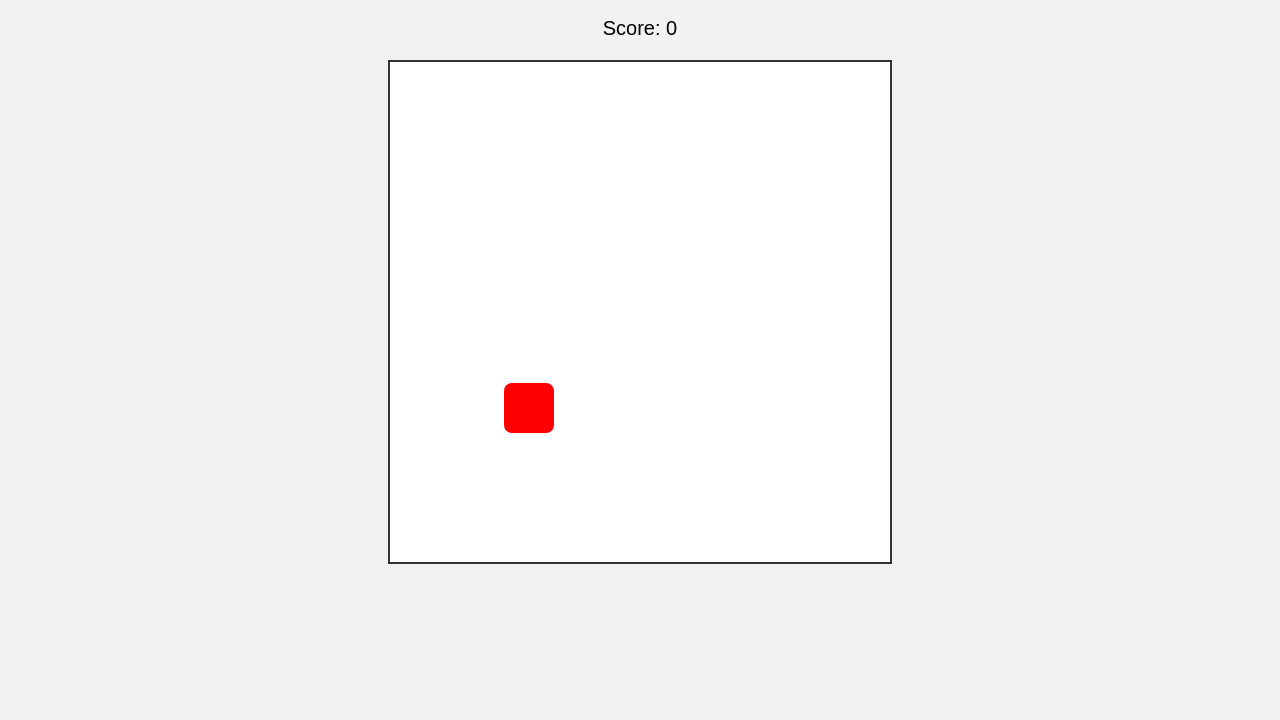
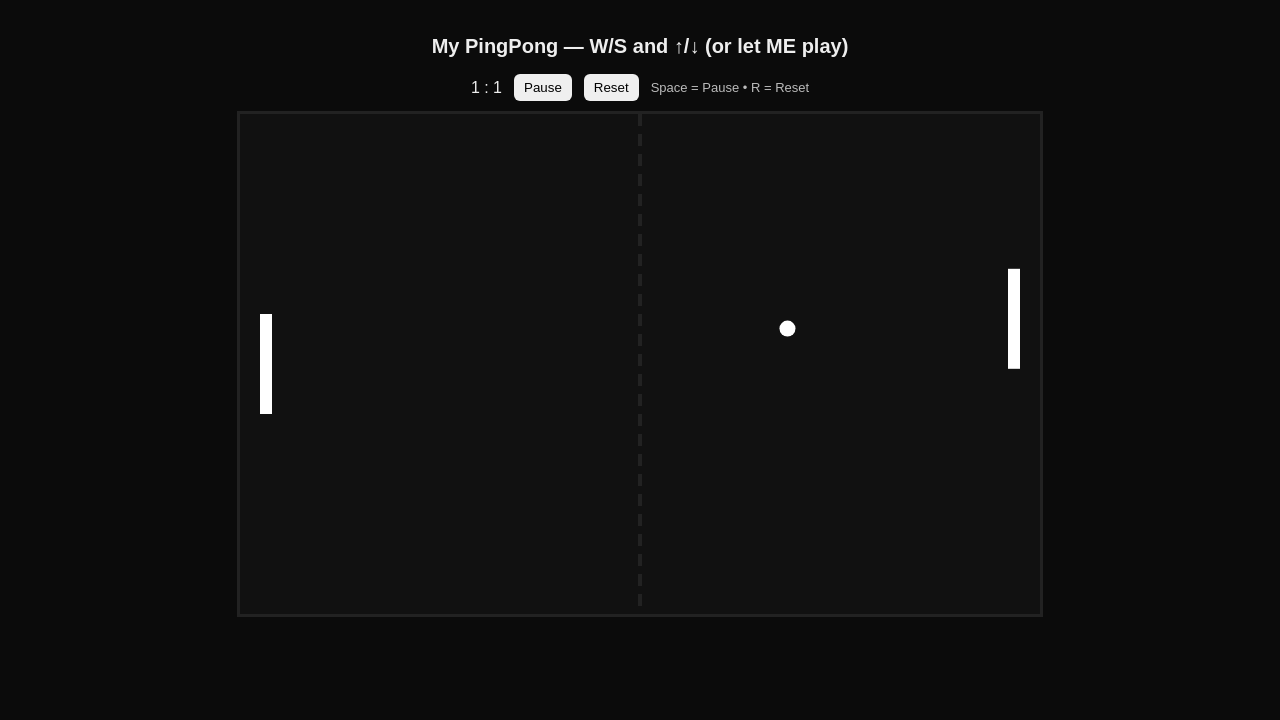
Before and after one commit to shahidterra65/multibranch_jenkins, a plain HTML site: page index.html in a window 1280 px wide. Shown: the part 80-800 px from the top of the page. Drawn offline with Linux system fonts and the light colour scheme.

Commit message:
devop branch added

```diff
--- a/index.html
+++ b/index.html
@@ -1,76 +1,199 @@
 <!DOCTYPE html>
 <html lang="en">
 <head>
-  <meta charset="UTF-8">
-  <title>Click the Box Game</title>
+  <meta charset="utf-8" />
+  <title>My-ping-Pong — Play in Your Browser</title>
+  <meta name="viewport" content="width=device-width,initial-scale=1" />
   <style>
-    body {
-      font-family: Arial, sans-serif;
-      text-align: center;
-      margin: 0;
-      padding: 0;
-      background: #f2f2f2;
-    }
-    h1 {
-      background: #333;
-      color: white;
-      padding: 20px;
-      margin: 0;
-    }
-    #gameArea {
-      margin: 20px auto;
-      width: 500px;
-      height: 500px;
-      background: white;
-      border: 2px solid #333;
-      position: relative;
-      overflow: hidden;
-    }
-    .box {
-      width: 50px;
-      height: 50px;
-      background: red;
-      position: absolute;
-      cursor: pointer;
-      border-radius: 8px;
-    }
-    #score {
-      font-size: 20px;
-      margin: 20px;
-    }
+    html,body { height:100%; margin:0; font-family: Arial, Helvetica, sans-serif; background:#0b0b0b; color:#eee; display:flex; align-items:center; justify-content:center; flex-direction:column; }
+    h1 { margin:12px 0 6px; font-size:20px; }
+    canvas { background:#111; border:3px solid #222; display:block; }
+    #hud { margin:10px; display:flex; gap:12px; align-items:center; }
+    button { padding:6px 10px; border-radius:6px; border:none; cursor:pointer; }
+    .hint { font-size:13px; color:#bbb; }
   </style>
 </head>
 <body>
-  <h1>Count the Box!</h1>
-  <p id="score">Score: 0</p>
-  <div id="gameArea"></div>
+  <h1>My PingPong — W/S and ↑/↓ (or let ME play)</h1>
+  <div id="hud">
+    <div id="score">0 : 0</div>
+    <button id="pauseBtn">Pause</button>
+    <button id="resetBtn">Reset</button>
+    <div class="hint">Space = Pause • R = Reset</div>
+  </div>
+  <canvas id="c" width="800" height="500"></canvas>
 
   <script>
-    const gameArea = document.getElementById('gameArea');
-    const scoreDisplay = document.getElementById('score');
-    let score = 0;
+    // --- Setup
+    const canvas = document.getElementById('c');
+    const ctx = canvas.getContext('2d');
+    const W = canvas.width, H = canvas.height;
 
-    function spawnBox() {
-      const box = document.createElement('div');
-      box.classList.add('box');
+    // paddles
+    const P_W = 12, P_H = 100;
+    const P_SPEED = 6;
+    const left = { x: 20, y: (H - P_H)/2 };
+    const right = { x: W - 20 - P_W, y: (H - P_H)/2 };
 
-      const x = Math.floor(Math.random() * (gameArea.clientWidth - 50));
-      const y = Math.floor(Math.random() * (gameArea.clientHeight - 50));
+    // ball
+    const BALL_R = 8;
+    let ball = { x: W/2, y: H/2, vx: 6 * (Math.random() > 0.5 ? 1 : -1), vy: 3 * (Math.random() > 0.5 ? 1 : -1) };
 
-      box.style.left = x + 'px';
-      box.style.top = y + 'px';
+    let leftScore = 0, rightScore = 0;
+    const scoreEl = document.getElementById('score');
+    const pauseBtn = document.getElementById('pauseBtn');
+    const resetBtn = document.getElementById('resetBtn');
 
-      box.addEventListener('click', () => {
-        score++;
-        scoreDisplay.textContent = "Score: " + score;
-        gameArea.removeChild(box);
-        spawnBox();
-      });
+    let paused = false;
 
-      gameArea.appendChild(box);
+    // input state
+    const keys = { w:false, s:false, up:false, down:false };
+
+    document.addEventListener('keydown', (e)=>{
+      if (e.key === 'w' || e.key === 'W') keys.w = true;
+      if (e.key === 's' || e.key === 'S') keys.s = true;
+      if (e.key === 'ArrowUp') keys.up = true;
+      if (e.key === 'ArrowDown') keys.down = true;
+      if (e.code === 'Space') togglePause();
+      if (e.key === 'r' || e.key === 'R') resetGame();
+    });
+    document.addEventListener('keyup', (e)=>{
+      if (e.key === 'w' || e.key === 'W') keys.w = false;
+      if (e.key === 's' || e.key === 'S') keys.s = false;
+      if (e.key === 'ArrowUp') keys.up = false;
+      if (e.key === 'ArrowDown') keys.down = false;
+    });
+
+    pauseBtn.addEventListener('click', togglePause);
+    resetBtn.addEventListener('click', resetGame);
+
+    function togglePause(){
+      paused = !paused;
+      pauseBtn.textContent = paused ? 'Resume' : 'Pause';
     }
 
-    spawnBox();
+    function resetBall(toRight){
+      ball.x = W/2;
+      ball.y = H/2;
+      // randomize vertical a bit
+      ball.vx = (toRight ? 1 : -1) * (5 + Math.random()*2);
+      ball.vy = (Math.random() - 0.5) * 6;
+    }
+
+    function resetGame(){
+      leftScore = 0; rightScore = 0;
+      updateScore();
+      resetBall(Math.random() > 0.5);
+      paused = false;
+      pauseBtn.textContent = 'Pause';
+    }
+
+    function updateScore(){ scoreEl.textContent = `${leftScore} : ${rightScore}`; }
+
+    // simple collision paddle vs ball
+    function paddleHit(paddle){
+      // paddle edges
+      return (ball.x - BALL_R < paddle.x + P_W && ball.x + BALL_R > paddle.x &&
+              ball.y + BALL_R > paddle.y && ball.y - BALL_R < paddle.y + P_H);
+    }
+
+    // draw
+    function draw(){
+      ctx.clearRect(0,0,W,H);
+
+      // middle dashed line
+      ctx.fillStyle = '#222';
+      const dashH = 12, gap = 8;
+      for(let y=0; y<H; y += dashH + gap){
+        ctx.fillRect(W/2 - 2, y, 4, dashH);
+      }
+
+      // paddles
+      ctx.fillStyle = '#fff';
+      ctx.fillRect(left.x, left.y, P_W, P_H);
+      ctx.fillRect(right.x, right.y, P_W, P_H);
+
+      // ball
+      ctx.beginPath();
+      ctx.arc(ball.x, ball.y, BALL_R, 0, Math.PI*2);
+      ctx.fill();
+
+      // scores are handled in DOM
+    }
+
+    // update physics
+    function update(){
+      // paddles controlled by keys
+      if (keys.w) left.y -= P_SPEED;
+      if (keys.s) left.y += P_SPEED;
+      // right paddle: user if arrow keys else simple AI
+      const rightUser = keys.up || keys.down;
+      if (rightUser){
+        if (keys.up) right.y -= P_SPEED;
+        if (keys.down) right.y += P_SPEED;
+      } else {
+        // simple AI: move toward ball, limited speed
+        const center = right.y + P_H/2;
+        if (Math.abs(center - ball.y) > 8){
+          right.y += (ball.y > center) ? 3.6 : -3.6;
+        }
+      }
+
+      // keep paddles inside canvas
+      left.y = Math.min(Math.max(0, left.y), H - P_H);
+      right.y = Math.min(Math.max(0, right.y), H - P_H);
+
+      // move ball
+      ball.x += ball.vx;
+      ball.y += ball.vy;
+
+      // top/bottom bounce
+      if (ball.y - BALL_R < 0){ ball.y = BALL_R; ball.vy *= -1; }
+      if (ball.y + BALL_R > H){ ball.y = H - BALL_R; ball.vy *= -1; }
+
+      // paddle collisions
+      if (paddleHit(left) && ball.vx < 0){
+        ball.x = left.x + P_W + BALL_R; // nudge out
+        // reflect and add angle based on where it hit
+        const hitPos = (ball.y - (left.y + P_H/2)) / (P_H/2); // -1 .. 1
+        ball.vx = Math.abs(ball.vx) + 0.6; // speed up slightly
+        ball.vy = hitPos * 6;
+      }
+      if (paddleHit(right) && ball.vx > 0){
+        ball.x = right.x - BALL_R;
+        const hitPos = (ball.y - (right.y + P_H/2)) / (P_H/2);
+        ball.vx = -Math.abs(ball.vx) - 0.6;
+        ball.vy = hitPos * 6;
+      }
+
+      // scoring
+      if (ball.x < 0){
+        // right scores
+        rightScore++;
+        updateScore();
+        resetBall(true);
+      }
+      if (ball.x > W){
+        // left scores
+        leftScore++;
+        updateScore();
+        resetBall(false);
+      }
+    }
+
+    // main loop
+    function loop(){
+      if (!paused){
+        update();
+      }
+      draw();
+      requestAnimationFrame(loop);
+    }
+
+    // start
+    updateScore();
+    resetBall(Math.random()>0.5);
+    requestAnimationFrame(loop);
   </script>
 </body>
 </html>
```
Also changed, not shown: 2 other files.
